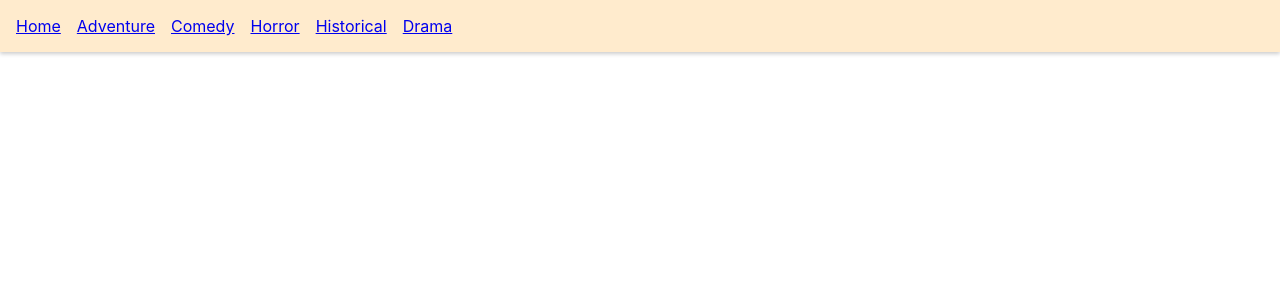
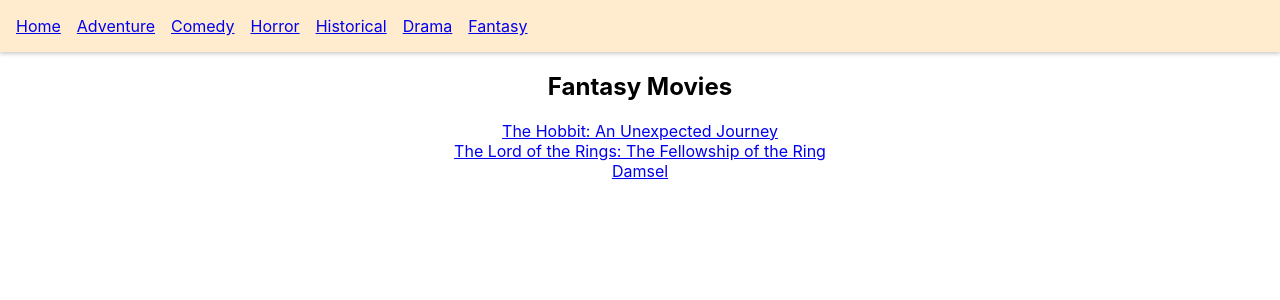
Before and after one commit to harishtm/react-query-exmp, a React (Create React App) app: page /fantasy in a window 1280 px wide. Shown: the top 300 px of the page. Built offline with nearby package versions, Linux system fonts and the light colour scheme; data requests are answered from the project's data file.

Commit message:
Query by id(detail page)

```diff
--- a/db.json
+++ b/db.json
@@ -80,18 +80,35 @@
     "drama": [
         {
             "id": 15,
-            "name": "Napoleon",
-            "cast": "Joaquin Phoenix, Vanessa Kirby, Tahar Rahim"
+            "name": "Civil War",
+            "cast": "Kirsten Dunst, Wagner Moura, Sonoya Mizuno"
         },
         {
             "id": 16,
-            "name": "The Revenant",
-            "cast": "Leonardo DiCaprio, Tom Hardy, Domhnall Gleeson, Will Poulter"
+            "name": "Babylon",
+            "cast": "Brad Pitt, Margot Robbie, Tobey Maguire, Olivia Wilde"
         },
         {
             "id": 17,
-            "name": "Apollo 13",
-            "cast": "Tom Hanks, Kevin Bacon, Bill Paxton"
+            "name": "Hillbilly Elegy",
+            "cast": "Amy Adams, Glenn Close, Haley Bennett"
+        }
+    ],
+    "fantasy": [
+        {
+            "id": 18,
+            "name": "The Hobbit: An Unexpected Journey",
+            "cast": "Martin Freeman, Ian McKellen, Ken Stott"
+        },
+        {
+            "id": 19,
+            "name": "The Lord of the Rings: The Fellowship of the Ring",
+            "cast": "Elijah Wood, Ian McKellen, Richard Harris, Viggo Mortensen"
+        },
+        {
+            "id": 20,
+            "name": "Damsel",
+            "cast": "Millie Bobby Brown, Ray Winstone, Angela Bassett"
         }
     ]
 }
--- a/src/App.js
+++ b/src/App.js
@@ -8,6 +8,8 @@
 import { Horror } from './components/Horror.page';
 import { Historical } from './components/historical.page';
 import { Drama } from './components/Drama.page';
+import { Fantasy } from './components/Fantasy.page';
+import { MovieDetail } from './components/MovieDetail.page';
 
 const queryClient = new QueryClient();
 
@@ -35,6 +37,9 @@
                         <li>
                             <Link to='/drama'>Drama</Link>
                         </li>
+                        <li>
+                            <Link to='/fantasy'>Fantasy</Link>
+                        </li>
                     </ul>
                 </nav>
                 <Routes>
@@ -44,6 +49,8 @@
                     <Route path='/horror' element={<Horror/>}/>
                     <Route path='/historical' element={<Historical/>}/>
                     <Route path='/drama' element={<Drama/>}/>
+                    <Route path='/fantasy' element={<Fantasy/>}/>
+                    <Route path='/fantasy/:movieId' element={<MovieDetail/>}/>
                 </Routes>
             </div>
             <ReactQueryDevtools initialIsOpen={false} position='bottom-right'/>
--- /dev/null
+++ b/src/components/Fantasy.page.js
@@ -0,0 +1,35 @@
+import axios from "axios"
+import { useQuery } from "react-query"
+import { Link } from "react-router-dom"
+
+
+const fetchFantasyMovies = () => {
+    return axios.get('http://localhost:4000/fantasy')
+}
+
+export const Fantasy = () => {
+
+    const { isLoading, data} = useQuery(
+        'fantasy-movies',
+        fetchFantasyMovies,
+    )
+
+    if(isLoading) {
+        return <div>Loading...</div>
+    }
+
+    return (
+        <div>
+            <h2>Fantasy Movies</h2>
+            {
+                data?.data.map(movie => {
+                    return (
+                        <div key={movie.id}>
+                            <Link to={`/fantasy/${movie.id}`}>{movie.name}</Link>
+                        </div>
+                    )
+                })
+            }
+        </div>
+    )
+}
--- /dev/null
+++ b/src/components/MovieDetail.page.js
@@ -0,0 +1,26 @@
+import { useParams } from "react-router-dom"
+import { useMovieDeatails } from "../hooks/useMovieDetails"
+
+export const MovieDetail = () => {
+
+    const { movieId } = useParams()
+    const { isLoading, data, isError, error} = useMovieDeatails(movieId)
+
+    if(isLoading) {
+        return <div>Loading...</div>
+    }
+
+    if(isError) {
+        return <div>{error.message}</div>
+    }
+
+    return (
+        <div>
+            <u>MovieDetail</u>
+            <span>
+                <p><b>Movie Name:</b> {data?.data.name}</p>
+                <p><b>Movie Cast:</b> {data?.data.cast}</p>
+            </span>
+        </div>
+    )
+}
--- /dev/null
+++ b/src/hooks/useMovieDetails.js
@@ -0,0 +1,14 @@
+import axios from "axios";
+import { useQuery } from "react-query";
+
+
+const fetchMovieDetails = (movieId) => {
+    return axios.get(`http://localhost:4000/fantasy/${movieId}`)
+}
+
+export const useMovieDeatails = (movieId) => {
+    return useQuery(
+        ['movie-details', movieId],
+        () => fetchMovieDetails(movieId)
+    )
+}
--- a/src/hooks/useMoviesData.js
+++ b/src/hooks/useMoviesData.js
@@ -7,7 +7,7 @@
         which is an object that consists of the queryKey
         (and some more information if you are using an infinite query)
     */
-    const [_, url] = queryKey;
+    const [, url] = queryKey;
     return axios.get(url)
 }
 
```
